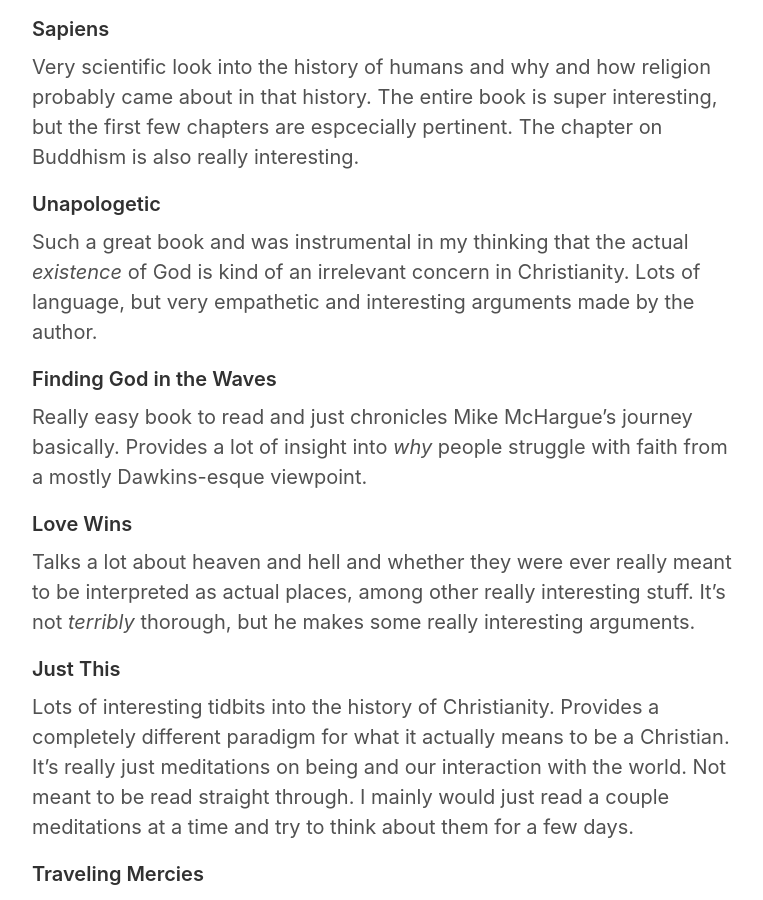
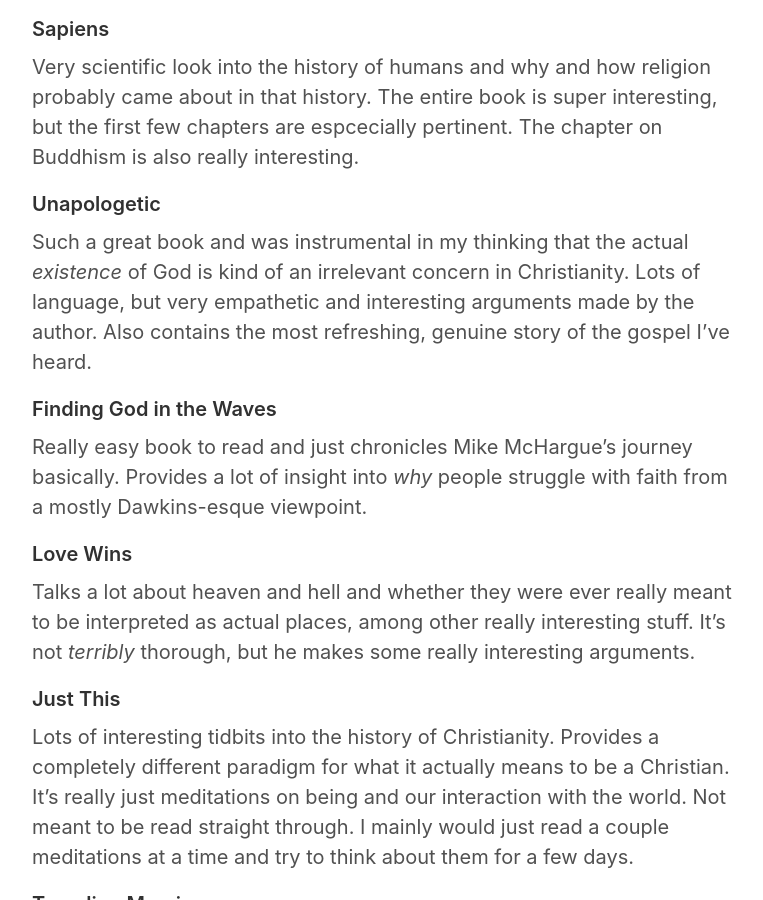
Before and after one commit to suchtomwow/suchtomwow.github.io, a Jekyll site: the page built from journey.md, in a window 1280 px wide and 900 px high, scrolled down 2014 px. Shown: the whole window, without its empty margins (258-1021 px from the left). Built offline with Jekyll 4.4.1, drawn with Linux system fonts in a browser that asks for light colours.

Commit message:
add to description of unapologetic

```diff
--- a/journey.md
+++ b/journey.md
@@ -75,7 +75,7 @@ Very scientific look into the history of humans and why and how religion probabl
 
 #### Unapologetic
 
-Such a great book and was instrumental in my thinking that the actual _existence_ of God is kind of an irrelevant concern in Christianity. Lots of language, but very empathetic and interesting arguments made by the author.
+Such a great book and was instrumental in my thinking that the actual _existence_ of God is kind of an irrelevant concern in Christianity. Lots of language, but very empathetic and interesting arguments made by the author. Also contains the most refreshing, genuine story of the gospel I've heard.
 
 #### Finding God in the Waves
 
```
